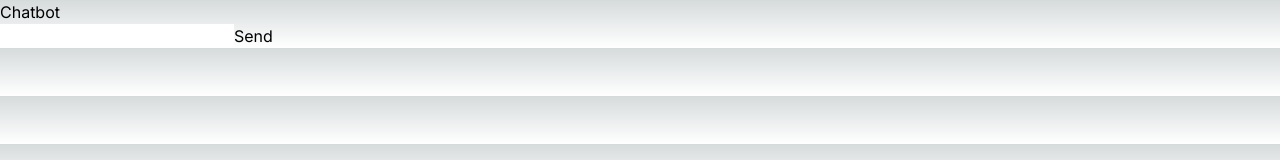
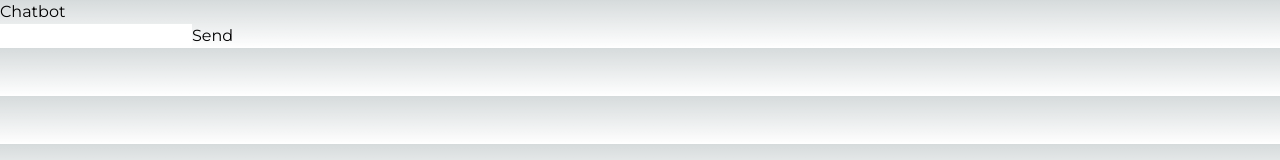
Before and after one commit to n-huzaifa/chatbot-next-app, a Next.js app: page / in a window 1280 px wide. Shown: the top 160 px of the page. Built offline with nearby package versions, Linux system fonts and the light colour scheme.

Commit message:
added montserrat font

```diff
--- a/app/layout.js
+++ b/app/layout.js
@@ -1,17 +1,17 @@
 import './globals.css'
-import { Inter } from 'next/font/google'
+import { Montserrat } from 'next/font/google'
 
-const inter = Inter({ subsets: ['latin'] })
+const montserrat = Montserrat({ subsets: ['latin'] })
 
 export const metadata = {
-  title: 'Create Next App',
+  title: 'System Design & Architecture ChatBot',
   description: 'Generated by create next app',
 }
 
 export default function RootLayout({ children }) {
   return (
-    <html lang="en">
-      <body className={inter.className}>{children}</body>
+    <html lang='en'>
+      <body className={montserrat.className}>{children}</body>
     </html>
   )
 }
```
